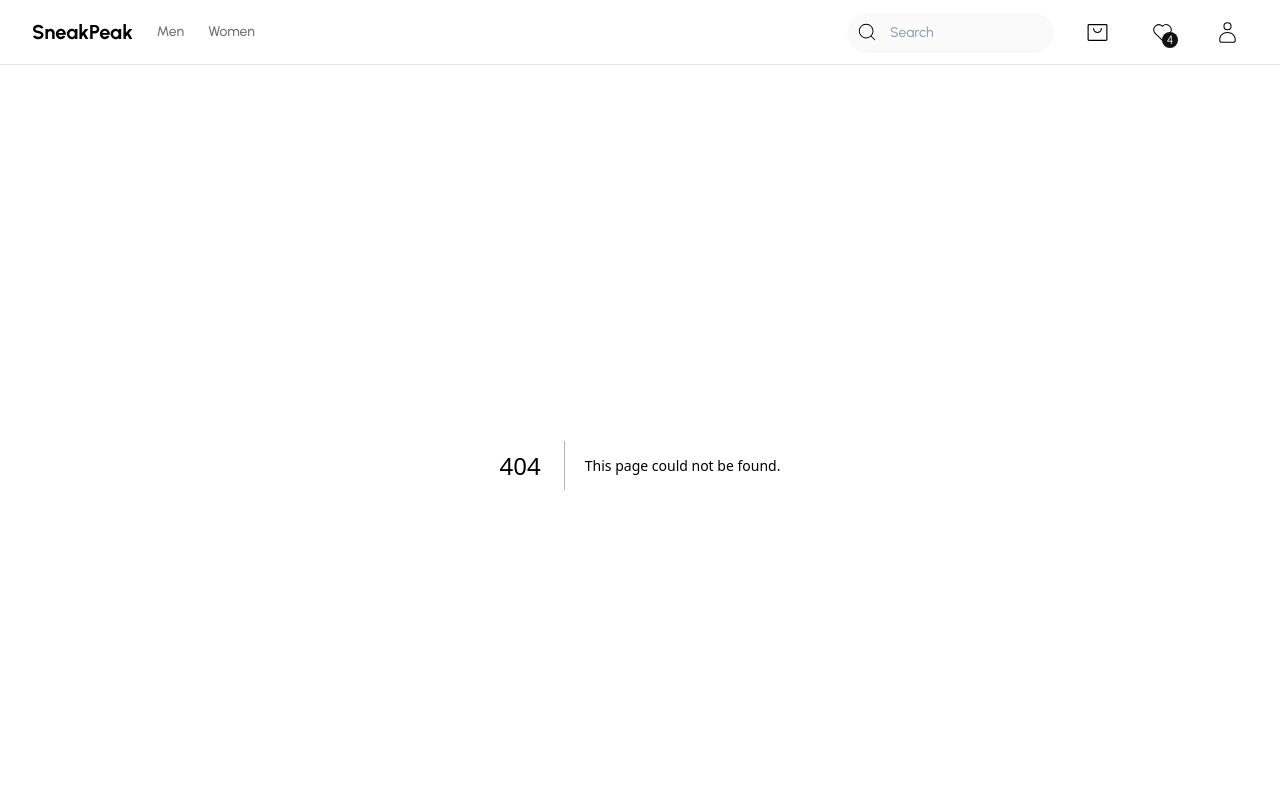
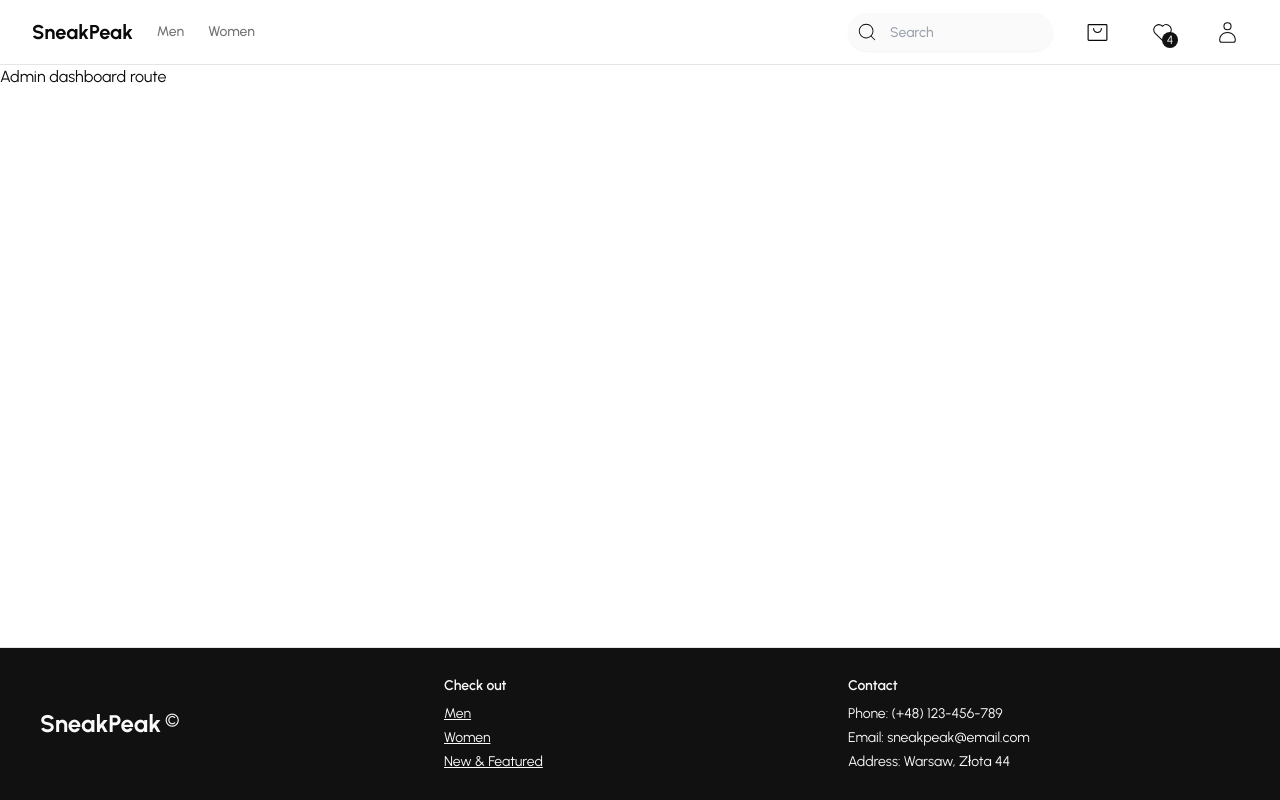
Before and after one commit to Wojtyua/e-commerce, a Next.js app: page /admin/dashboard in a window 1280 px wide. Before the commit this address had no page. Shown: the top 800 px of the page. Built offline with nearby package versions, Linux system fonts and the light colour scheme.

Commit message:
added route base

```diff
--- /dev/null
+++ b/app/admin/dashboard/page.tsx
@@ -0,0 +1,5 @@
+const Page = () => {
+  return <div>Admin dashboard route</div>;
+};
+
+export default Page;
--- /dev/null
+++ b/app/admin/page.tsx
@@ -0,0 +1,5 @@
+const Page = () => {
+  return <div>Admin route</div>;
+};
+
+export default Page;
```
